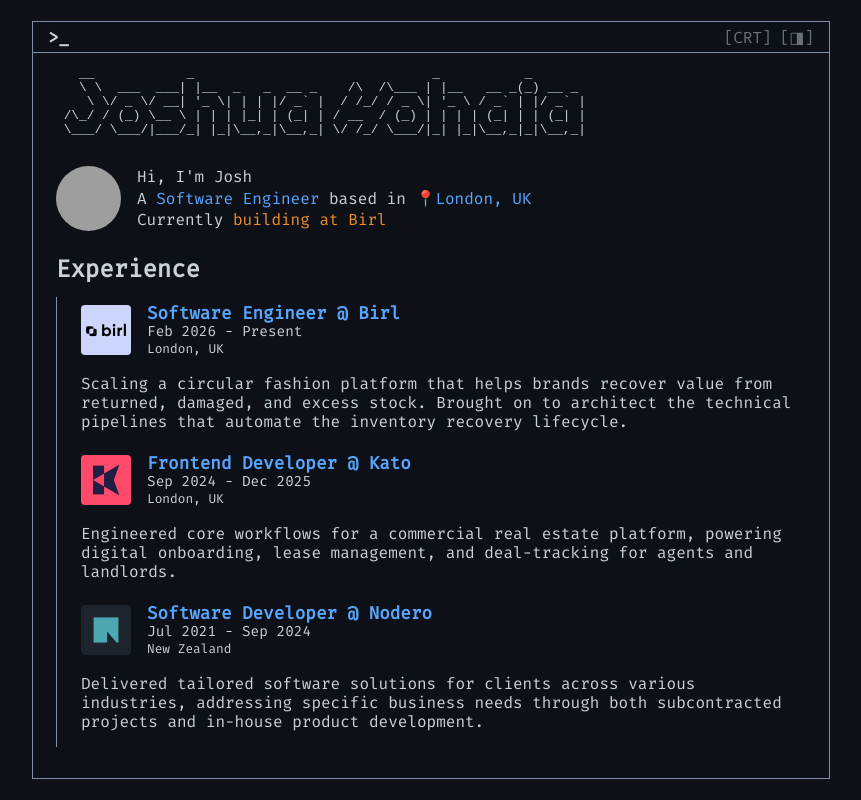
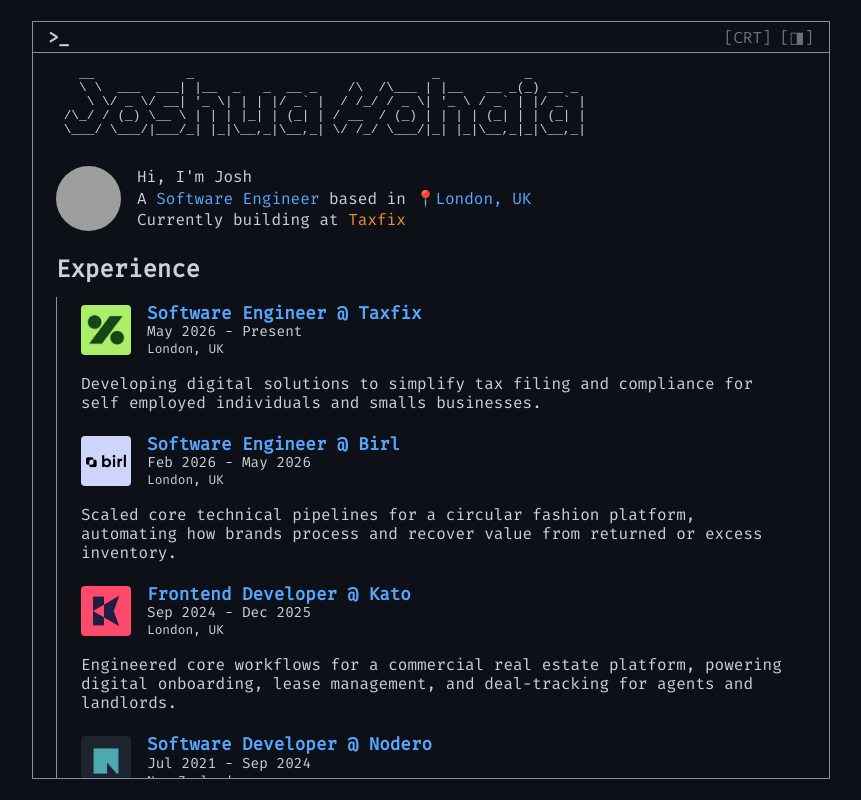
Before and after one commit to joshuahohaia/joshuahohaia.github.io, a plain HTML site: page index.html in a window 1280 px wide. Shown: the whole page, without its empty margins (209-1070 px from the left). Drawn offline with nearby package versions, Linux system fonts and the light colour scheme; grey boxes are pictures that could not be loaded.

Commit message:
feat: add new experience updates

```diff
--- a/data.js
+++ b/data.js
@@ -1,18 +1,27 @@
 const timelineData = [
     {
+        title: "Software Engineer @ Taxfix",
+        date: "May 2026 - Present",
+        location: "London, UK",
+        logo: "media/taxfix.webp",
+        summary: "Developing digital solutions to simplify tax filing and compliance for self employed individuals and smalls businesses.", link: "https://taxfix.com/en-gb/",
+        achievements: [],
+        skills: "React, TypeScript, C#"
+    },
+    {
         title: "Software Engineer @ Birl",
-        date: "Feb 2026 - Present",
+        date: "Feb 2026 - May 2026",
         location: "London, UK",
         logo: "media/birllogo.png",
         locked: true,
-        summary: "Scaling a circular fashion platform that helps brands recover value from returned, damaged, and excess stock. Brought on to architect the technical pipelines that automate the inventory recovery lifecycle.",
+        summary: "Scaled core technical pipelines for a circular fashion platform, automating how brands process and recover value from returned or excess inventory.",
         link: "https://www.wearebirl.com/",
         achievements: [
-            "Engineering the Resale Studio application used by warehouse teams to capture and sync product",
-            "Refining the Birl dashboard to automate the matching of studio imagery to third-party vendor stock",
-            "Developing and maintaining third party integrations across eBay, Vinted, and Shopify",
-            "Migrating the codebase into a unified monorepo to improve deployment reliability and team velocity",
-            "Standardised engineering practices by implementing automated PR templates and GitHub pipelines"
+            "Developed and maintained third party integrations across eBay, Vinted, and Shopify",
+            "Standardised engineering practices by implementing automated PR templates and GitHub pipelines",
+            "Engineered resale studio features used by warehouse teams to capture and sync product data",
+            "Refined the Birl dashboard to automate the matching of studio imagery to third-party vendor stock",
+            "Migrated the codebase into a unified monorepo to improve deployment reliability and team velocity"
         ],
         skills: "Next.js, TypeScript, Node.js, Google Cloud Platform (GCP), Shopify"
     },
--- a/index.html
+++ b/index.html
@@ -9,8 +9,7 @@
     <link href="https://fonts.googleapis.com/css2?family=Fira+Mono&display=swap" rel="stylesheet">
     <link rel="stylesheet" href="https://cdn.jsdelivr.net/gh/devicons/devicon@latest/devicon.min.css">
     <link rel="stylesheet" href="style.css">
-    <script data-goatcounter="https://joshuahohaia.goatcounter.com/count"
-        async src="//gc.zgo.at/count.js"></script>
+    <script data-goatcounter="https://joshuahohaia.goatcounter.com/count" async src="//gc.zgo.at/count.js"></script>
 </head>
 
 <body>
@@ -97,7 +96,7 @@
                             Hi, I'm Josh<br>
                             A <span class="text-blue">Software Engineer</span> based in <span
                                 class="text-blue">📍London, UK</span><br>
-                            Currently <span class="text-orange">building at Birl</span>
+                            Currently building at <span class="text-orange">Taxfix</span>
                         </p>
                     </div>
                     <h2 class="text-output">Experience</h2>
@@ -231,12 +230,12 @@
     <script src="script.js"></script>
     <script>
         // GoatCounter Event Tracking
-    document.addEventListener('DOMContentLoaded', function() {
+        document.addEventListener('DOMContentLoaded', function () {
             if (!window.goatcounter) return;
 
             // Track outbound links
-        document.querySelectorAll('a[target="_blank"]').forEach(function(link) {
-            link.addEventListener('click', function() {
+            document.querySelectorAll('a[target="_blank"]').forEach(function (link) {
+                link.addEventListener('click', function () {
                     goatcounter.count({
                         path: 'click/outbound/' + this.hostname,
                         title: this.title || this.textContent.trim().substring(0, 30),
@@ -246,8 +245,8 @@
             });
 
             // Track timeline item expansions
-        document.querySelectorAll('.timeline-item-header').forEach(function(header) {
-            header.addEventListener('click', function() {
+            document.querySelectorAll('.timeline-item-header').forEach(function (header) {
+                header.addEventListener('click', function () {
                     if (!this.classList.contains('open')) {
                         const title = this.querySelector('.timeline-item-title');
                         goatcounter.count({
@@ -262,7 +261,7 @@
             // Track CRT toggle
             const crtToggle = document.getElementById('crt-switch-checkbox');
             if (crtToggle) {
-            crtToggle.addEventListener('change', function() {
+                crtToggle.addEventListener('change', function () {
                     goatcounter.count({
                         path: 'toggle/crt/' + (this.checked ? 'on' : 'off'),
                         title: 'CRT ' + (this.checked ? 'Enabled' : 'Disabled'),
@@ -274,7 +273,7 @@
             // Track theme toggle
             const themeToggle = document.getElementById('theme-switch-checkbox');
             if (themeToggle) {
-            themeToggle.addEventListener('change', function() {
+                themeToggle.addEventListener('change', function () {
                     goatcounter.count({
                         path: 'toggle/theme/' + (this.checked ? 'dark' : 'light'),
                         title: 'Theme: ' + (this.checked ? 'Dark' : 'Light'),
@@ -284,8 +283,8 @@
             }
 
             // Track experiment card clicks
-        document.querySelectorAll('.experiment-card').forEach(function(card) {
-            card.addEventListener('click', function() {
+            document.querySelectorAll('.experiment-card').forEach(function (card) {
+                card.addEventListener('click', function () {
                     const title = this.querySelector('h4, h3, .experiment-title');
                     goatcounter.count({
                         path: 'click/experiment/' + (title ? title.textContent.trim() : 'unknown'),
```
Also changed, not shown: media/taxfix.webp (added). Lines whose indentation alone changed are shown as unchanged.
